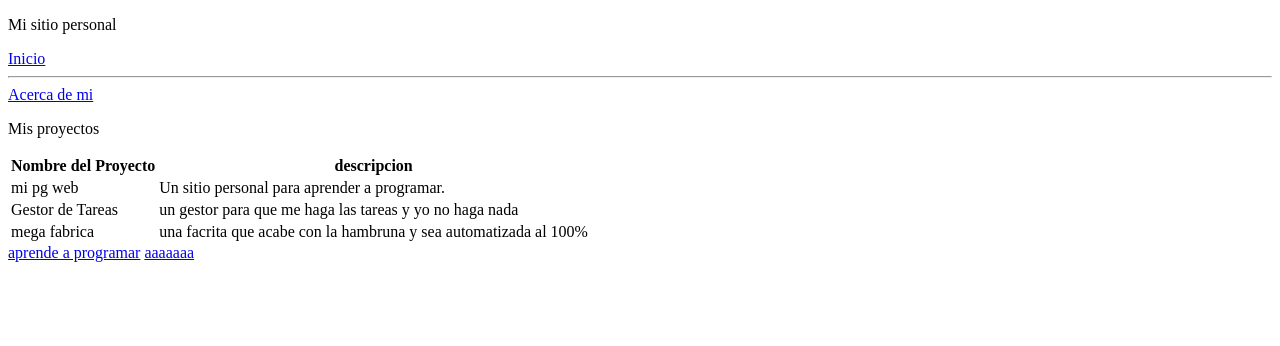
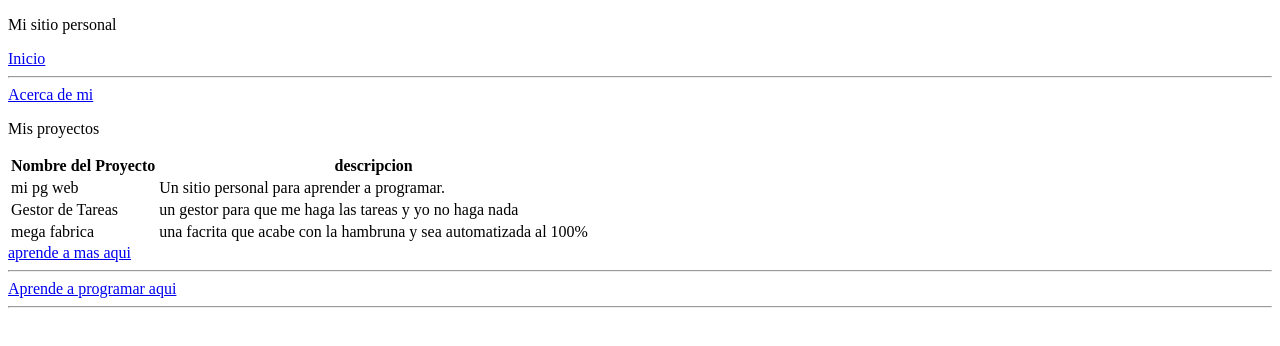
Before and after one commit to benj4min389/actividad1, a plain HTML site: page proyetos.html in a window 1280 px wide. Drawn offline with Linux system fonts and the light colour scheme.

Commit message:
realizado con exito

```diff
--- a/proyetos.html
+++ b/proyetos.html
@@ -30,8 +30,10 @@
             <td>una facrita que acabe con la hambruna y sea automatizada al 100%</td>
             </tr>
             </table>
-            <a href="aaaaa">aprende a programar</a>
-            <a href="aaaaa">aaaaaaa</a>
+            <a href="https://developer.mozilla.org/es/">aprende a mas aqui</a>
+            <hr>
+            <a href="https://www.w3schools.com/">Aprende a programar aqui</a>
+            <hr>
     </header>
 </body>
 </html>
```
